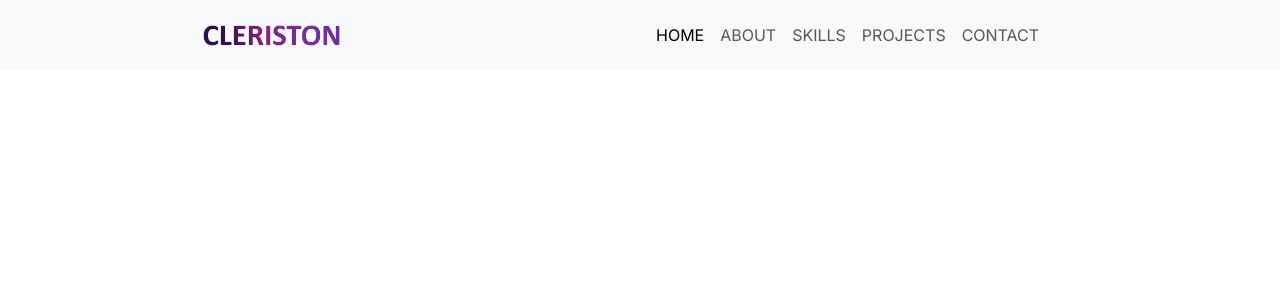
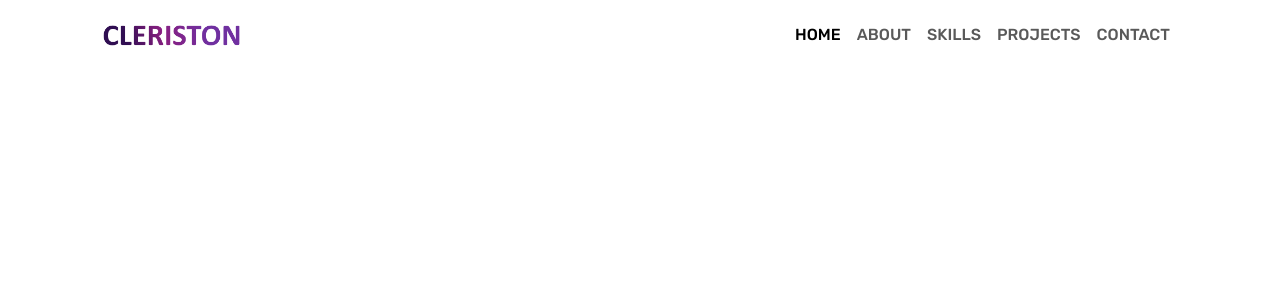
Before and after one commit to CleristonMP/my-portfolio, a Next.js app: page / in a window 1280 px wide. Shown: the top 300 px of the page. Built offline with nearby package versions, Linux system fonts and the light colour scheme.

Commit message:
Header layout

```diff
--- a/src/app/globals.css
+++ b/src/app/globals.css
@@ -1,10 +1,14 @@
+@import url('https://fonts.googleapis.com/css2?family=Rubik:wght@400;500;700&display=swap');
+
 :root {
+  --bg-white: #ffffff;
 }
 
 * {
   box-sizing: border-box;
   padding: 0;
   margin: 0;
+  font-family: Rubik, sans-serif;
 }
 
 html,
--- a/src/components/Header/index.tsx
+++ b/src/components/Header/index.tsx
@@ -11,29 +11,26 @@ export default function Header() {
   }, []);
 
   return (
-    <header className="header_area bg-body-tertiary">
+    <header className="header_area">
       <div className="main_menu">
-        <nav className="navbar navbar-expand-lg">
+        <nav className="navbar navbar-expand-md">
           <div className="container-fluid">
-            <a className="navbar-brand custom-brand f1" href="#">
+            <a className="navbar-brand custom-brand" href="#">
               <Image src={logo} alt="Cleriston" width={140} />
             </a>
             <button
               className="navbar-toggler"
               type="button"
               data-bs-toggle="collapse"
-              data-bs-target="#navbarTogglerDemo03"
-              aria-controls="navbarTogglerDemo03"
+              data-bs-target="#navbarToggler"
+              aria-controls="navbarToggler"
               aria-expanded="false"
               aria-label="Toggle navigation"
             >
               <span className="navbar-toggler-icon"></span>
             </button>
-            <div
-              className="collapse navbar-collapse f1"
-              id="navbarTogglerDemo03"
-            >
-              <ul className="navbar-nav me-auto mb-2 mb-lg-0">
+            <div className="collapse navbar-collapse justify-content-end" id="navbarToggler">
+              <ul className="navbar-nav">
                 <li className="nav-item">
                   <a className="nav-link active" href="#">
                     HOME
--- a/src/components/Header/styles.css
+++ b/src/components/Header/styles.css
@@ -1,21 +1,28 @@
 .header_area {
   position: absolute;
   width: 100%;
-  background: #ffffff;
-  height: 70px;
-  display: flex;
-  justify-content: space-between;
-  flex-wrap: wrap;
-  align-content: center;
+  background: var(--bg-white);
+  min-height: 70px;
 }
 
 .main_menu {
   width: 100%;
   max-width: 900px;
   margin: 0 auto;
+  margin-top: 7px;
 }
 
 .custom-brand {
   display: flex;
   flex-wrap: wrap;
 }
+
+ul > .nav-item {
+  font-weight: 500;
+}
+
+@media (min-width: 1200px) {
+  .main_menu {
+    max-width: 1100px;
+  }
+}
```
